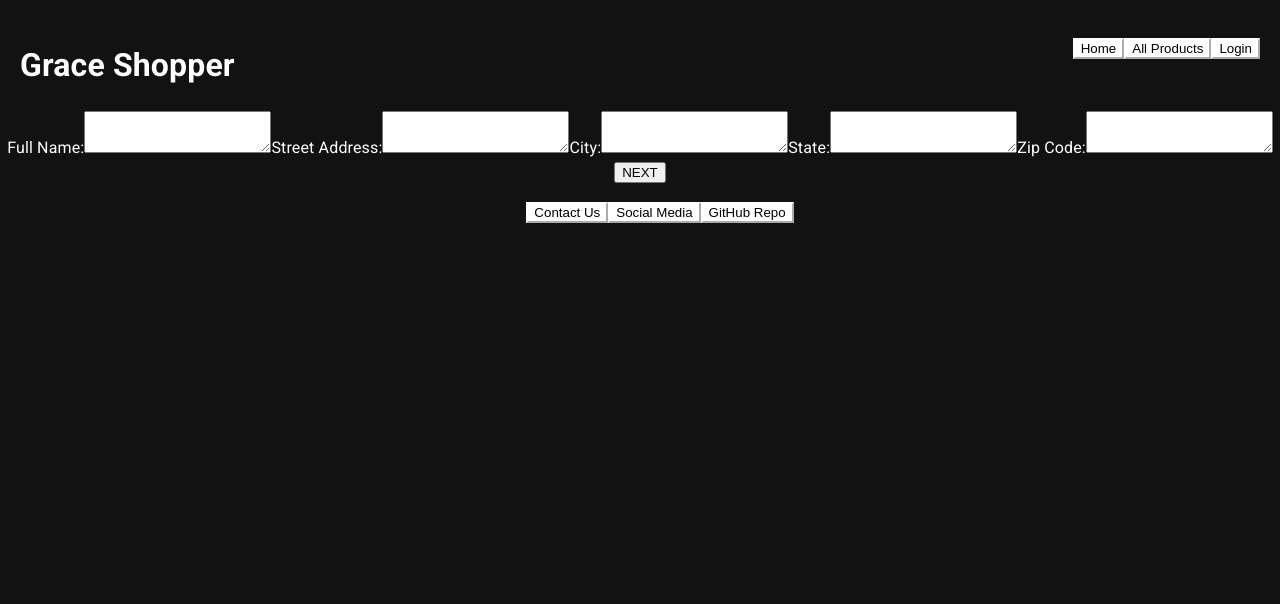
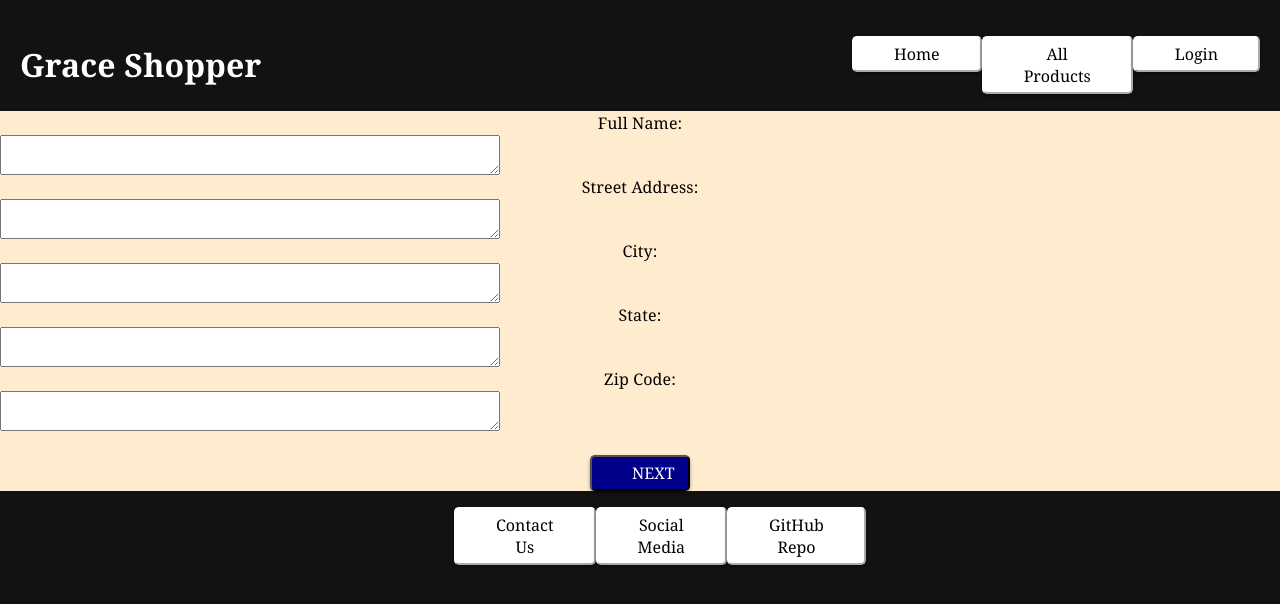
Before and after one commit to Fullslackers-Team/grace-shopper, a React (Vite) app in the folder client/: page /checkout in a window 1280 px wide. Shown: the top 604 px of the page. Built offline with nearby package versions, Linux system fonts and the light colour scheme; no server answers.

Commit message:
forms made, still need work

```diff
--- a/client/src/pages/Checkout/CheckoutPay.jsx
+++ b/client/src/pages/Checkout/CheckoutPay.jsx
@@ -1,4 +1,4 @@
-import "./index.css";
+import "./checkout.css";
 import React, { useState } from "react";
 
 export default function CheckoutPay({ setPage }) {
@@ -14,40 +14,35 @@ export default function CheckoutPay({ setPage }) {
         className="checkout-form-pay"
         onSubmit={async (e) => {
           e.preventDefault();
-          await checkoutPay(fullname, cardnumber, expiration, cvv, zipcode);
+          await CheckoutPay(fullname, cardnumber, expiration, cvv, zipcode);
         }}
       >
         <label>Name as it appears on Card:</label>
         <textarea
-          style={{ padding: "5px" }}
           value={fullname}
           onChange={(event) => setFullName(event.target.value)}
         />
 
         <label>Card Number:</label>
         <textarea
-          style={{ padding: "5px" }}
           value={cardnumber}
           onChange={(event) => setCardNumber(event.target.value)}
         />
 
         <label>Expiration:</label>
         <textarea
-          style={{ padding: "5px" }}
           value={expiration}
           onChange={(event) => setExpiration(event.target.value)}
         />
 
         <label>CVV:</label>
         <textarea
-          style={{ padding: "5px" }}
           value={cvv}
           onChange={(event) => setCvv(event.target.value)}
         />
 
         <label>Zip Code:</label>
         <textarea
-          style={{ padding: "5px" }}
           value={zipcode}
           onChange={(event) => setZipCode(event.target.value)}
         />
--- a/client/src/pages/Checkout/CheckoutShip.jsx
+++ b/client/src/pages/Checkout/CheckoutShip.jsx
@@ -1,4 +1,4 @@
-import "./index.css";
+import "./checkout.css";
 import React, { useState } from "react";
 
 export default function CheckoutShip({ setPage }) {
@@ -14,23 +14,38 @@ export default function CheckoutShip({ setPage }) {
         className="checkout-form-ship"
         onSubmit={async (e) => {
           e.preventDefault();
-					await checkoutShip(fullname, streetaddress, city, state, zipcode);
+          await CheckoutShip(fullname, streetaddress, city, state, zipcode);
         }}
       >
         <label>Full Name:</label>
-				<textarea style={{ padding: "5px" }} value={fullname} onChange={(event) => setFullName(event.target.value)} />
+        <textarea
+          value={fullname}
+          onChange={(event) => setFullName(event.target.value)}
+        />
 
         <label>Street Address:</label>
-				<textarea style={{ padding: "5px" }} value={streetaddress} onChange={(event) => setStreetAddress(event.target.value)} />
+        <textarea
+          value={streetaddress}
+          onChange={(event) => setStreetAddress(event.target.value)}
+        />
 
         <label>City:</label>
-				<textarea style={{ padding: "5px" }} value={city} onChange={(event) => setCity(event.target.value)} />
+        <textarea
+          value={city}
+          onChange={(event) => setCity(event.target.value)}
+        />
 
         <label>State:</label>
-				<textarea style={{ padding: "5px" }} value={state} onChange={(event) => setState(event.target.value)} />
+        <textarea
+          value={state}
+          onChange={(event) => setState(event.target.value)}
+        />
 
         <label>Zip Code:</label>
-				<textarea style={{ padding: "5px" }} value={zipcode} onChange={(event) => setZipCode(event.target.value)} />
+        <textarea
+          value={zipcode}
+          onChange={(event) => setZipCode(event.target.value)}
+        />
 
         <br></br>
         <button type="submit" onClick={() => setPage("CheckoutPay")}>
--- /dev/null
+++ b/client/src/pages/Checkout/checkout.css
@@ -0,0 +1,35 @@
+* {
+  font-family: Georgia, "Times New Roman", Times, serif;
+}
+
+.checkout-forms {
+  display: flex;
+  flex-direction: column;
+  background-color: blanchedalmond;
+  border: 1rem;
+  border-color: black;
+  color: black;
+}
+
+.checkout-form-ship {
+}
+
+label {
+}
+
+textarea {
+  width: 500px;
+  height: 40px;
+  display: flex;
+  align-content: center;
+}
+
+button {
+  font-size: 12pt;
+  color: white;
+  background: darkblue;
+  padding: 5px 40px;
+  border-radius: 5px;
+  box-shadow: 0 2px 5px -2px black;
+  width: 100px;
+}
```
Also changed, not shown: client/src/pages/Checkout/CheckoutThanks.jsx (+6 -6 lines), client/src/pages/Checkout/index.css (deleted). Lines whose indentation alone changed are shown as unchanged.
